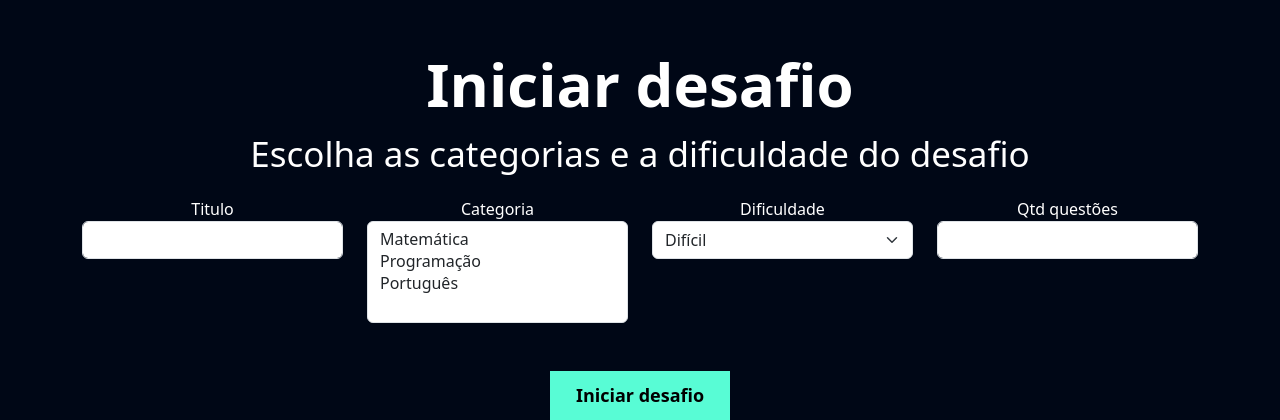
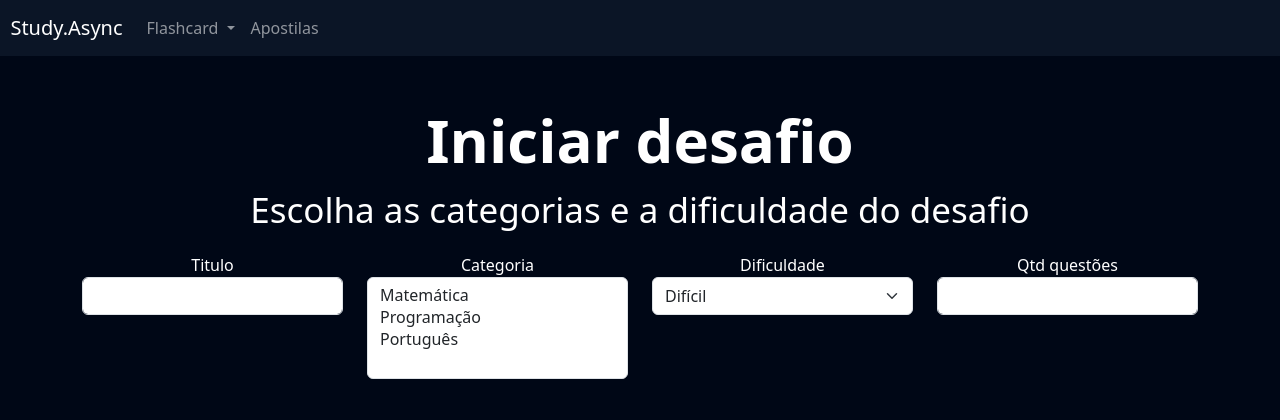
Before and after one commit to nobr3c/PSW-9.0, a Django app: page /flashcard/iniciar_desafio/ in a window 1280 px wide. Shown: the top 420 px of the page. Run offline with Django 5.2, Linux system fonts and the light colour scheme; data comes from the database, SQL or seed files in the repository.

Commit message:
:books: PSW 9.0 | Aula 2 - Cabeçalho

```diff
--- a/STUDY_PSW/flashcard/templates/desafio.html
+++ b/STUDY_PSW/flashcard/templates/desafio.html
@@ -13,6 +13,9 @@
 
 
 {% block 'conteudo' %}
+
+    {% include "partials/header.html" %}
+
     <div class="container">
         <br>
         <br>
--- a/STUDY_PSW/flashcard/templates/iniciar_desafio.html
+++ b/STUDY_PSW/flashcard/templates/iniciar_desafio.html
@@ -11,6 +11,9 @@
 
 
 {% block 'conteudo' %}
+
+    {% include "partials/header.html" %}
+
     <div class="container ctx">
         <br>
         <br>
--- a/STUDY_PSW/flashcard/templates/listar_desafio.html
+++ b/STUDY_PSW/flashcard/templates/listar_desafio.html
@@ -14,6 +14,9 @@
 
 
 {% block 'conteudo' %}
+
+    {% include "partials/header.html" %}
+
     <div class="container">
         <br>
         <br>
--- a/STUDY_PSW/flashcard/templates/novo_flashcard.html
+++ b/STUDY_PSW/flashcard/templates/novo_flashcard.html
@@ -9,6 +9,8 @@
 {% endblock 'cabecalho' %}
 
 {% block 'conteudo' %}
+
+    {% include "partials/header.html" %}
 
     <div class="container">
         <br>
--- /dev/null
+++ b/STUDY_PSW/templates/partials/header.html
@@ -0,0 +1,23 @@
+<nav style="background-color: var(--main-color)" class="navbar navbar-expand-lg navbar-dark">
+    <a class="navbar-brand" href="#">&nbsp&nbspStudy.Async</a>
+    <button class="navbar-toggler" type="button" data-toggle="collapse" data-target="#navbarNav" aria-controls="navbarNav" aria-expanded="false" aria-label="Toggle navigation">
+      <span class="navbar-toggler-icon"></span>
+    </button>
+    <div class="collapse navbar-collapse" id="navbarNav">
+      <ul class="navbar-nav">
+        <li class="nav-item dropdown">
+          <a class="nav-link dropdown-toggle" href="#" id="navbarDropdown" role="button" data-bs-toggle="dropdown" aria-expanded="false">
+            Flashcard
+          </a>
+          <ul class="dropdown-menu" aria-labelledby="navbarDropdown">
+            <li><a class="dropdown-item" href="{% url 'novo_flashcard' %}">Criar flashcard</a></li>
+            <li><a class="dropdown-item" href="{% url 'iniciar_desafio' %}">Iniciar desafio</a></li>
+            <li><a class="dropdown-item" href="{% url 'listar_desafio' %}">Listar desafio</a></li>
+          </ul>
+        </li>
+        <li class="nav-item">
+          <a class="nav-link" href="">Apostilas</a>
+        </li>
+      </ul>
+    </div>
+  </nav>
```
